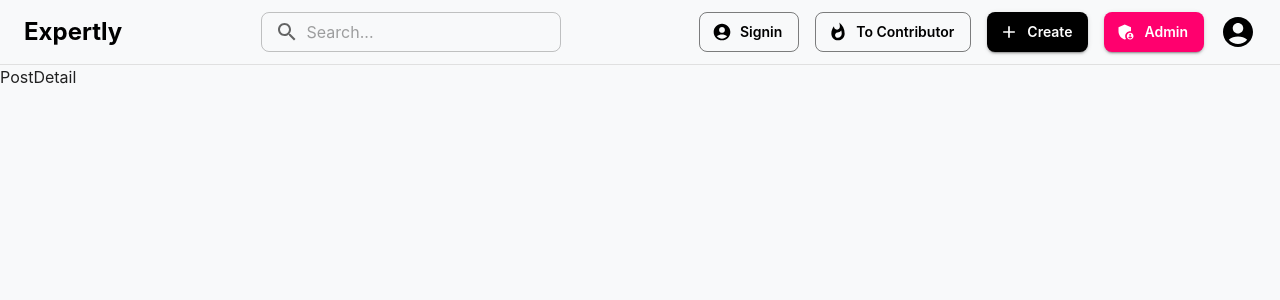
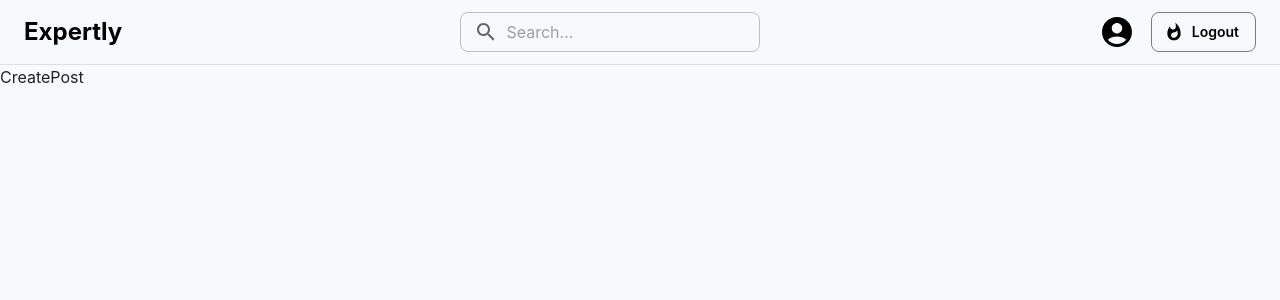
Before and after one commit to MyoMyatMin/expertly, a Next.js app: page /posts/create in a window 1280 px wide. Shown: the top 300 px of the page. Built offline with nearby package versions, Linux system fonts and the light colour scheme; no server answers; what @mui/material-nextjs would draw is missing.

Commit message:
Update Header Component to Handle User Roles and Display Appropriate Icons

```diff
--- /dev/null
+++ b/app/posts/create/page.tsx
@@ -0,0 +1,9 @@
+import React from "react";
+
+type Props = {};
+
+const CreatePost = (props: Props) => {
+  return <div>CreatePost</div>;
+};
+
+export default CreatePost;
--- a/components/Header.tsx
+++ b/components/Header.tsx
@@ -1,5 +1,5 @@
 "use client";
-import React, { use } from "react";
+import React, { useContext } from "react";
 import {
   AppBar,
   Toolbar,
@@ -22,13 +22,14 @@ import {
   AdminPanelSettings,
 } from "@mui/icons-material";
 import { useMediaQuery, useTheme } from "@mui/material";
+import AuthContext from "@/contexts/AuthProvider";
 
 const Header: React.FC = () => {
+  const { user, logout } = useContext(AuthContext);
   const router = useRouter();
   const theme = useTheme();
-  const isMobile = useMediaQuery(theme.breakpoints.down("sm")); // Detects screens smaller than "sm" (600px)
+  const isMobile = useMediaQuery(theme.breakpoints.down("sm"));
 
-  // For Mobile Menu
   const [anchorEl, setAnchorEl] = React.useState<null | HTMLElement>(null);
 
   const handleMenuOpen = (event: React.MouseEvent<HTMLElement>) => {
@@ -37,6 +38,53 @@ const Header: React.FC = () => {
 
   const handleMenuClose = () => {
     setAnchorEl(null);
+  };
+
+  const isAdmin =
+    user?.Role.String === "superadmin" || user?.Role.String === "moderator";
+
+  const renderMobileMenuItems = () => {
+    if (!user) {
+      return [
+        <MenuItem key="signin" onClick={() => router.push("/auth/signin")}>
+          <AccountCircle sx={{ mr: 1 }} />
+          Signin
+        </MenuItem>,
+      ];
+    }
+
+    const menuItems = [];
+
+    if (user.Role.String === "contributor") {
+      menuItems.push(
+        <MenuItem key="create" onClick={() => router.push("/create")}>
+          <Add sx={{ mr: 1 }} />
+          Create
+        </MenuItem>
+      );
+    }
+
+    if (isAdmin) {
+      menuItems.push(
+        <MenuItem key="admin" onClick={() => router.push("/admin")}>
+          <AdminPanelSettings sx={{ mr: 1 }} />
+          Admin
+        </MenuItem>
+      );
+    }
+
+    menuItems.push(
+      <MenuItem key="profile" onClick={() => router.push("/profile")}>
+        <AccountCircle sx={{ mr: 1 }} />
+        Profile
+      </MenuItem>,
+      <MenuItem key="logout" onClick={logout}>
+        <Whatshot sx={{ mr: 1 }} />
+        Logout
+      </MenuItem>
+    );
+
+    return menuItems;
   };
 
   return (
@@ -52,7 +100,6 @@ const Header: React.FC = () => {
           Expertly
         </Typography>
 
-        {/* Search Bar (hidden on smaller screens) */}
         {!isMobile && (
           <TextField
             variant="outlined"
@@ -69,10 +116,8 @@ const Header: React.FC = () => {
           />
         )}
 
-        {/* Buttons and Menu */}
         {isMobile ? (
           <>
-            {/* Mobile Menu Icon */}
             <IconButton onClick={handleMenuOpen}>
               <MenuIcon sx={{ color: "black" }} />
             </IconButton>
@@ -82,22 +127,7 @@ const Header: React.FC = () => {
               onClose={handleMenuClose}
               PaperProps={{ style: { minWidth: "150px" } }}
             >
-              <MenuItem onClick={() => router.push("/application")}>
-                <Whatshot sx={{ mr: 1 }} />
-                To Contributor
-              </MenuItem>
-              <MenuItem onClick={() => router.push("/create")}>
-                <Add sx={{ mr: 1 }} />
-                Create
-              </MenuItem>
-              <MenuItem onClick={() => router.push("/admin")}>
-                <AdminPanelSettings sx={{ mr: 1 }} />
-                Admin
-              </MenuItem>
-              <MenuItem onClick={() => router.push("/profile")}>
-                <AccountCircle sx={{ mr: 1 }} />
-                Profile
-              </MenuItem>
+              {renderMobileMenuItems()}
             </Menu>
           </>
         ) : (
@@ -105,9 +135,52 @@ const Header: React.FC = () => {
             sx={{
               display: "flex",
               alignItems: "center",
-              gap: 2, // Spacing between items
+              gap: 2,
             }}
           >
+            {user ? (
+              <>
+                {user.Role.String === "contributor" && (
+                  <Button
+                    variant="contained"
+                    color="primary"
+                    onClick={() => router.push("/posts/create")}
+                    startIcon={<Add />}
+                    sx={{ height: "40px" }}
+                  >
+                    Create
+                  </Button>
+                )}
+                {isAdmin && (
+                  <Button
+                    variant="contained"
+                    color="secondary"
+                    onClick={() => router.push("/admin")}
+                    startIcon={<AdminPanelSettings />}
+                    sx={{ height: "40px" }}
+                  >
+                    Admin
+                  </Button>
+                )}
+                <AccountCircle
+                  sx={{
+                    color: "black",
+                    cursor: "pointer",
+                    fontSize: "36px",
+                  }}
+                  onClick={() => router.push("/profile")}
+                />
+                <Button
+                  variant="outlined"
+                  onClick={logout}
+                  startIcon={<Whatshot />}
+                  sx={{ height: "40px" }}
+                >
+                  Logout
+                </Button>
+              </>
+            ) : (
+              <>
                 <Button
                   variant="outlined"
                   onClick={() => router.push("/auth/signin")}
@@ -116,40 +189,8 @@ const Header: React.FC = () => {
                 >
                   Signin
                 </Button>
-            <Button
-              variant="outlined"
-              onClick={() => router.push("/application")}
-              startIcon={<Whatshot />}
-              sx={{ height: "40px" }}
-            >
-              To Contributor
-            </Button>
-            <Button
-              variant="contained"
-              color="primary"
-              onClick={() => router.push("/create")}
-              startIcon={<Add />}
-              sx={{ height: "40px" }}
-            >
-              Create
-            </Button>
-            <Button
-              variant="contained"
-              color="secondary"
-              onClick={() => router.push("/admin/contributors")}
-              startIcon={<AdminPanelSettings />}
-              sx={{ height: "40px" }}
-            >
-              Admin
-            </Button>
-            <AccountCircle
-              sx={{
-                color: "black",
-                cursor: "pointer",
-                fontSize: "36px",
-              }}
-              onClick={() => router.push("/profile")}
-            />
+              </>
+            )}
           </Box>
         )}
       </Toolbar>
--- a/contexts/AuthProvider.tsx
+++ b/contexts/AuthProvider.tsx
@@ -3,43 +3,75 @@ import { createContext, useEffect, useState } from "react";
 import { useRouter } from "next/navigation";
 
 interface User {
-  id: number;
-  email: string;
-  name: string;
+  ID: string;
+  Name: string;
+  Email: string;
+  Role: {
+    String: string;
+    Valid: boolean;
+  };
+  SuspendedUntil: {
+    Time: string;
+    Valid: boolean;
+  };
 }
 
 interface AuthProviderProps {
   children: React.ReactNode;
 }
 
-const AuthContext = createContext({
+const AuthContext = createContext<{
+  user: User | null;
+  signin: (email: string, password: string) => Promise<void>;
+  signup: (email: string, password: string, name: string) => Promise<void>;
+  logout: () => Promise<void>;
+  loading: boolean;
+}>({
   user: null,
-  signin: async (email: string, password: string) => {},
-  signup: async (email: string, password: string, name: string) => {},
+  signin: async () => {},
+  signup: async () => {},
   logout: async () => {},
   loading: false,
 });
 
 export const AuthProvider = ({ children }: AuthProviderProps) => {
-  const [user, setUser] = useState(null);
+  // const [user, setUser] = useState(null);
+  const [user, setUser] = useState<User | null>(null);
   const [loading, setLoading] = useState(true);
   const router = useRouter();
 
   useEffect(() => {
+    const dummyUsers = [
+      {
+        ID: "d3a23455-a403-49b9-957a-3c6f90f5cf99",
+        Name: "MMM",
+        Email: "mmm@gmail.com",
+        Role: {
+          String: "user", //'user', 'contributor', 'moderator', 'superadmin'
+          Valid: true,
+        },
+        SuspendedUntil: {
+          Time: "0001-01-01T00:00:00Z",
+          Valid: false,
+        },
+      },
+    ];
     const checkUser = async () => {
       setLoading(true);
       try {
-        const response = await fetch("http://localhost:8000/auth/me", {
-          method: "GET",
-          credentials: "include",
-        });
+        // const response = await fetch("http://localhost:8000/auth/me", {
+        //   method: "GET",
+        //   credentials: "include",
+        // });
 
-        if (response.ok) {
-          const userData = await response.json();
-          setUser(userData);
-        } else {
-          setUser(null);
-        }
+        // if (response.ok) {
+        //   const userData = await response.json();
+        //   setUser(userData);
+        // } else {
+        //   setUser(null);
+        // }
+        const authenticatedUser = dummyUsers[0]; // null if u want to see sigin
+        setUser(authenticatedUser);
       } catch (err) {
         console.error("Error fetching user:", err);
         setUser(null);
@@ -118,7 +150,7 @@ export const AuthProvider = ({ children }: AuthProviderProps) => {
 
   return (
     <AuthContext.Provider value={value}>
-      {/* {!loading && children} */}{" "}
+      {/* {!loading && children} */}
       {/* Uncomment this line to prevent rendering children until user is loaded */}
       {children}
     </AuthContext.Provider>
```
Lines whose indentation alone changed are shown as unchanged.
